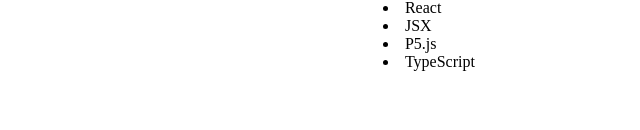
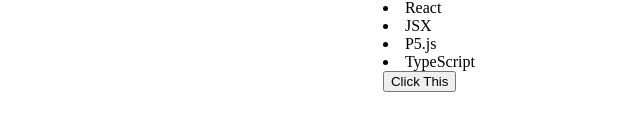
Before and after one commit to hweeks/alex-first-site, a React app: page / in a window 1280 px wide. Shown: the part 386-516 px from the top of the page, without its empty margins (320-960 px from the left). Built offline with nearby package versions, Linux system fonts and the light colour scheme.

Commit message:
Final point on the pointless button - next to move to another skill

```diff
--- a/src/components/Profile/index.tsx
+++ b/src/components/Profile/index.tsx
@@ -1,6 +1,6 @@
 import React from "react"
 import image from "../assets/IMG_2747.png"
-let i = 0
+
 
 const user = {
     name: ' Alex Sorichetti',
@@ -17,7 +17,7 @@
 ]
 export function MyButton(){
     function handleClick(){
-        alert('You Clicked');
+        alert('You Clicked, it Accomplished Nothing');
     }
     return(
         <button onClick={handleClick}>
@@ -47,6 +47,7 @@
                     )
                 }
                 )}
+                <MyButton />
               </div>
     )
 }
```
